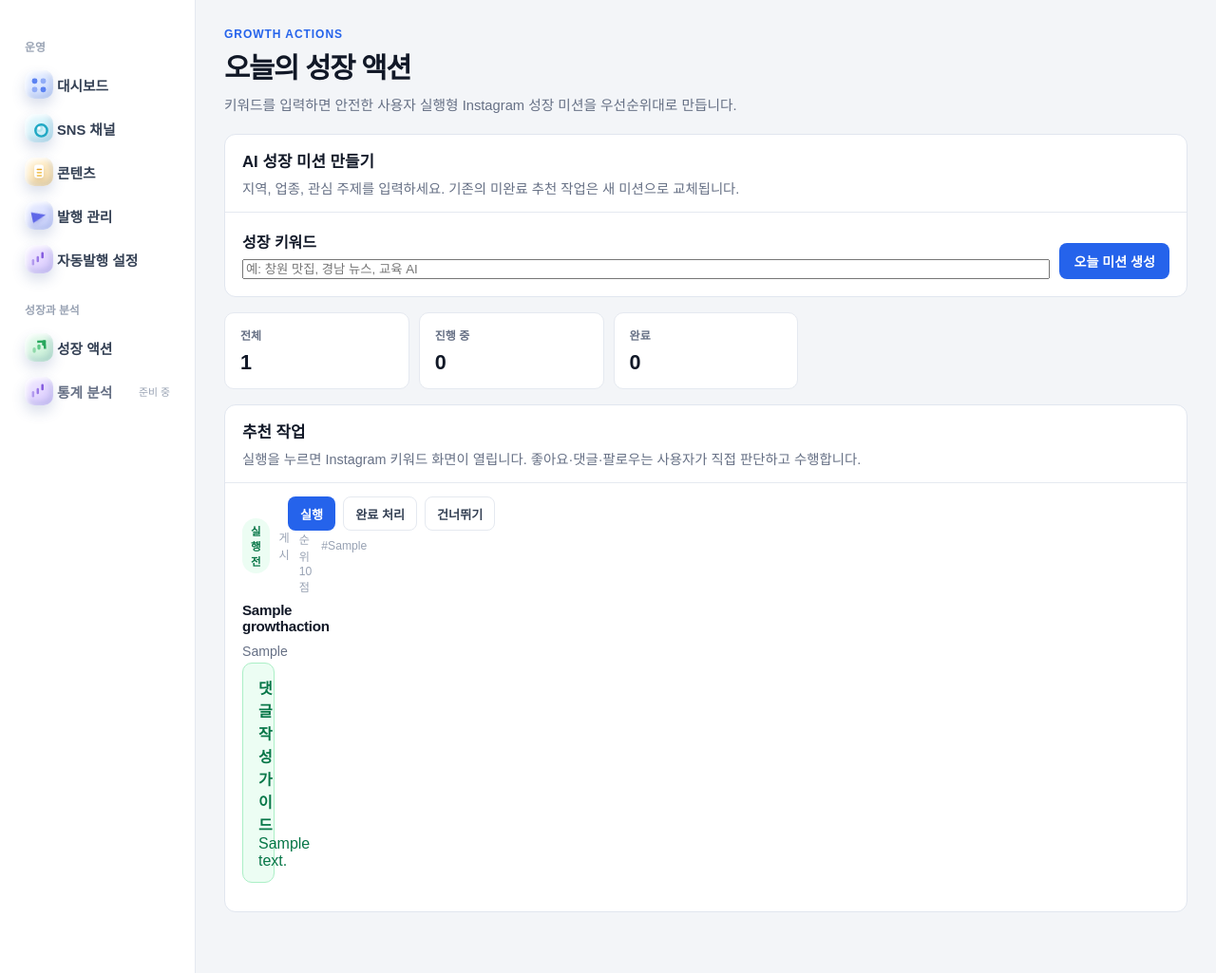
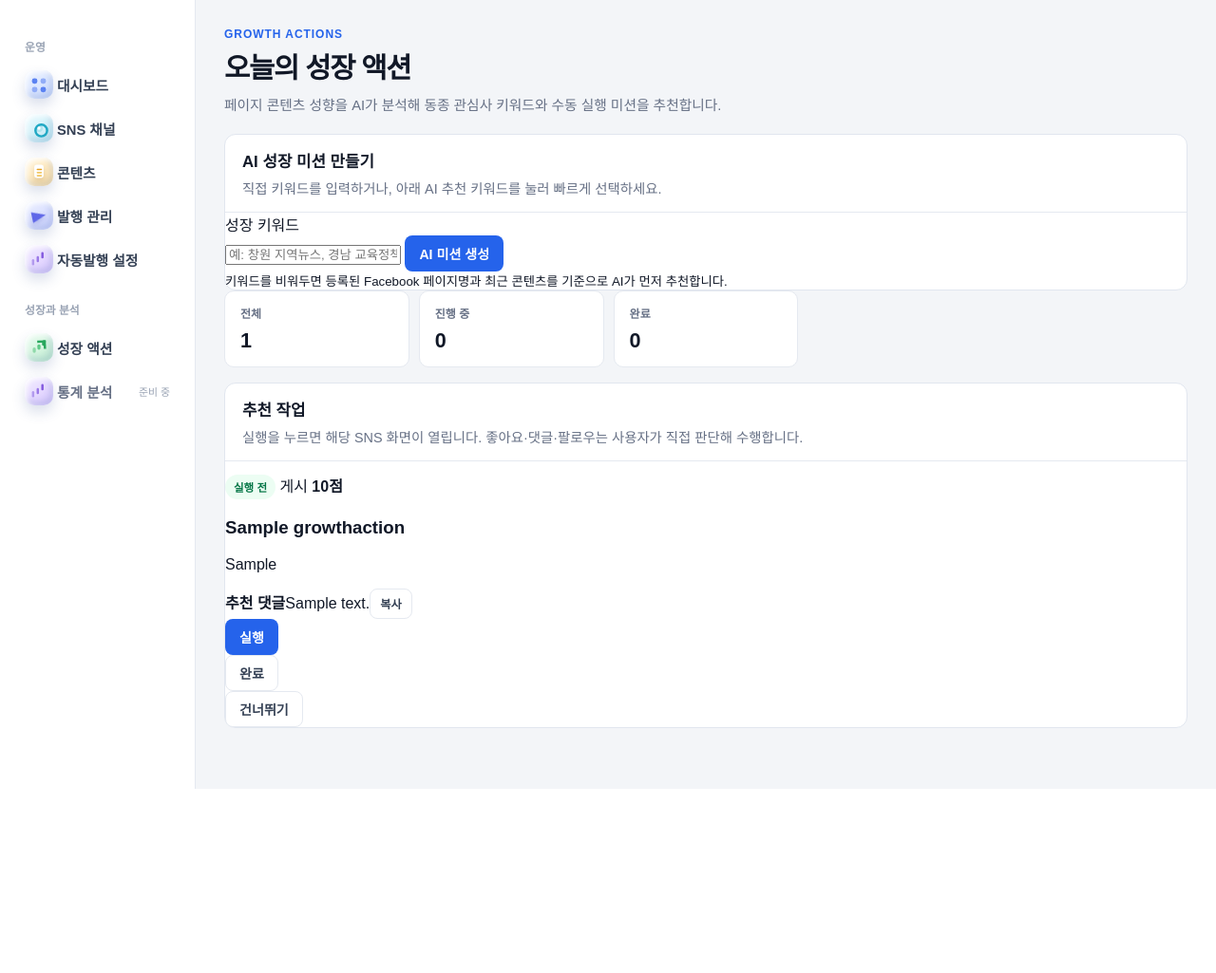
Before and after one commit to kprism/snsgrowup, a Django app: page /growth/ in a window 1280 px wide. Shown: the part 58-1083 px from the top of the page at 95% size. After the commit the page ends 889 px from the top, so only its background shows below. Run offline with Django 5.2, Linux system fonts and the light colour scheme; a user stored in the database is signed in; tables that the repository leaves empty hold one stand-in row (values such as "Sample post"); parts of the project's set-up code (start-up, migrations or seed data) failed here and were passed over.

Commit message:
Redesign growth action center and add clickable AI keywords

```diff
--- a/templates/growth/action_center.html
+++ b/templates/growth/action_center.html
@@ -2,44 +2,78 @@
 {% block title %}성장 액션 | SNSGROWUP{% endblock %}
 {% block content %}
 <section class="page-head compact-head">
-  <div><span class="eyebrow">GROWTH ACTIONS</span><h1>오늘의 성장 액션</h1><p>키워드를 입력하면 안전한 사용자 실행형 Instagram 성장 미션을 우선순위대로 만듭니다.</p></div>
+  <div><span class="eyebrow">GROWTH ACTIONS</span><h1>오늘의 성장 액션</h1><p>페이지 콘텐츠 성향을 AI가 분석해 동종 관심사 키워드와 수동 실행 미션을 추천합니다.</p></div>
 </section>
 {% if messages %}{% for message in messages %}<div class="notice{% if message.tags == 'error' %} notice-error{% endif %}">{{ message }}</div>{% endfor %}{% endif %}
 
-<section class="panel compact-panel" style="margin-bottom:16px;">
-  <div class="panel-head"><div><h2>AI 성장 미션 만들기</h2><p>지역, 업종, 관심 주제를 입력하세요. 기존의 미완료 추천 작업은 새 미션으로 교체됩니다.</p></div></div>
-  <form method="post" style="display:flex;gap:10px;align-items:end;padding:18px;flex-wrap:wrap;">{% csrf_token %}
-    <input type="hidden" name="command" value="generate">
-    <label style="display:grid;gap:7px;min-width:280px;flex:1;"><strong>성장 키워드</strong><input type="text" name="keyword" maxlength="120" value="{{ active_keyword }}" placeholder="예: 창원 맛집, 경남 뉴스, 교육 AI" required></label>
-    <button class="button primary" type="submit">오늘 미션 생성</button>
-  </form>
+<section class="panel compact-panel growth-generator">
+  <div class="panel-head"><div><h2>AI 성장 미션 만들기</h2><p>직접 키워드를 입력하거나, 아래 AI 추천 키워드를 눌러 빠르게 선택하세요.</p></div></div>
+  <div class="growth-generator-body">
+    {% if analysis_summary %}<div class="growth-analysis"><strong>AI 콘텐츠 분석</strong><span>{{ analysis_summary }}</span></div>{% endif %}
+    {% if suggestions %}
+    <div class="growth-keywords" aria-label="AI 추천 키워드">
+      {% for keyword in suggestions %}<button type="button" class="growth-keyword-chip" data-keyword="{{ keyword }}">{{ keyword }}</button>{% endfor %}
+    </div>
+    {% endif %}
+    <form method="post" action="{% url 'growth:generate_actions' %}" class="growth-keyword-form">{% csrf_token %}
+      <label for="growth-keyword">성장 키워드</label>
+      <div class="growth-input-row">
+        <input id="growth-keyword" name="keyword" type="text" placeholder="예: 창원 지역뉴스, 경남 교육정책, 지역 생활정보" autocomplete="off">
+        <button class="button primary" type="submit">AI 미션 생성</button>
+      </div>
+      <small>키워드를 비워두면 등록된 Facebook 페이지명과 최근 콘텐츠를 기준으로 AI가 먼저 추천합니다.</small>
+    </form>
+  </div>
 </section>
 
-<section class="publishing-summary">
+<section class="publishing-summary growth-summary">
   <article><span>전체</span><strong>{{ totals.all }}</strong></article>
   <article><span>진행 중</span><strong>{{ totals.started }}</strong></article>
   <article><span>완료</span><strong>{{ totals.completed }}</strong></article>
 </section>
+
 <section class="panel compact-panel">
-  <div class="panel-head"><div><h2>추천 작업</h2><p>실행을 누르면 Instagram 키워드 화면이 열립니다. 좋아요·댓글·팔로우는 사용자가 직접 판단하고 수행합니다.</p></div></div>
-  {% if actions %}<div class="content-table">
+  <div class="panel-head"><div><h2>추천 작업</h2><p>실행을 누르면 해당 SNS 화면이 열립니다. 좋아요·댓글·팔로우는 사용자가 직접 판단해 수행합니다.</p></div></div>
+  {% if actions %}<div class="growth-action-grid">
   {% for action in actions %}
-    <article class="content-row">
-      <div class="content-main">
-        <div class="row-meta"><span class="status-chip status-{{ action.status }}">{{ action.get_status_display }}</span><span>{{ action.get_action_type_display }}</span><span>우선순위 {{ action.priority_score }}점</span>{% if action.keyword %}<span>#{{ action.keyword }}</span>{% endif %}</div>
-        <h3>{{ action.title }}</h3>
-        <p>{{ action.recommendation_reason|default:"AI 추천 성장 작업" }}</p>
-        {% if action.suggested_comment %}<div class="notice"><strong>댓글 작성 가이드</strong><br>{{ action.suggested_comment }}</div>{% endif %}
+    <article class="growth-action-card">
+      <div class="growth-action-top">
+        <span class="status-chip status-{{ action.status }}">{{ action.get_status_display }}</span>
+        <span class="growth-action-type">{{ action.get_action_type_display }}</span>
+        <strong>{{ action.priority_score }}점</strong>
       </div>
-      <div class="row-actions">
+      <h3>{{ action.title }}</h3>
+      <p>{{ action.recommendation_reason|default:"AI 추천 성장 작업" }}</p>
+      {% if action.suggested_comment %}<div class="growth-comment"><strong>추천 댓글</strong><span>{{ action.suggested_comment }}</span><button type="button" class="button soft button-small copy-comment" data-comment="{{ action.suggested_comment|escapejs }}">복사</button></div>{% endif %}
+      <div class="growth-card-actions">
         {% if action.status != 'completed' %}
         <form method="post" action="{% url 'growth:start_action' action.pk %}" target="_blank">{% csrf_token %}<button class="button primary" type="submit">실행</button></form>
-        <form method="post" action="{% url 'growth:complete_action' action.pk %}">{% csrf_token %}<button class="button soft" type="submit">완료 처리</button></form>
+        <form method="post" action="{% url 'growth:complete_action' action.pk %}">{% csrf_token %}<button class="button soft" type="submit">완료</button></form>
         <form method="post" action="{% url 'growth:skip_action' action.pk %}">{% csrf_token %}<button class="button soft" type="submit">건너뛰기</button></form>
         {% else %}<span class="status-chip status-success">완료됨</span>{% endif %}
       </div>
     </article>
   {% endfor %}
-  </div>{% else %}<div class="empty-state compact-empty"><h2>성장 키워드를 입력해 주세요</h2><p>키워드를 입력하면 게시, 댓글, 좋아요, 스토리, 팔로우 검토 미션을 우선순위대로 생성합니다.</p></div>{% endif %}
+  </div>{% else %}<div class="empty-state compact-empty"><h2>성장 키워드를 입력해 주세요</h2><p>AI가 페이지 콘텐츠 성향을 분석해 키워드와 성장 미션을 생성합니다.</p></div>{% endif %}
 </section>
+
+<script>
+(() => {
+  const input = document.getElementById('growth-keyword');
+  document.querySelectorAll('.growth-keyword-chip').forEach(button => {
+    button.addEventListener('click', () => {
+      input.value = button.dataset.keyword || '';
+      input.focus();
+    });
+  });
+  document.querySelectorAll('.copy-comment').forEach(button => {
+    button.addEventListener('click', async () => {
+      await navigator.clipboard.writeText(button.dataset.comment || '');
+      const original = button.textContent;
+      button.textContent = '복사됨';
+      setTimeout(() => { button.textContent = original; }, 1200);
+    });
+  });
+})();
+</script>
 {% endblock %}
```
